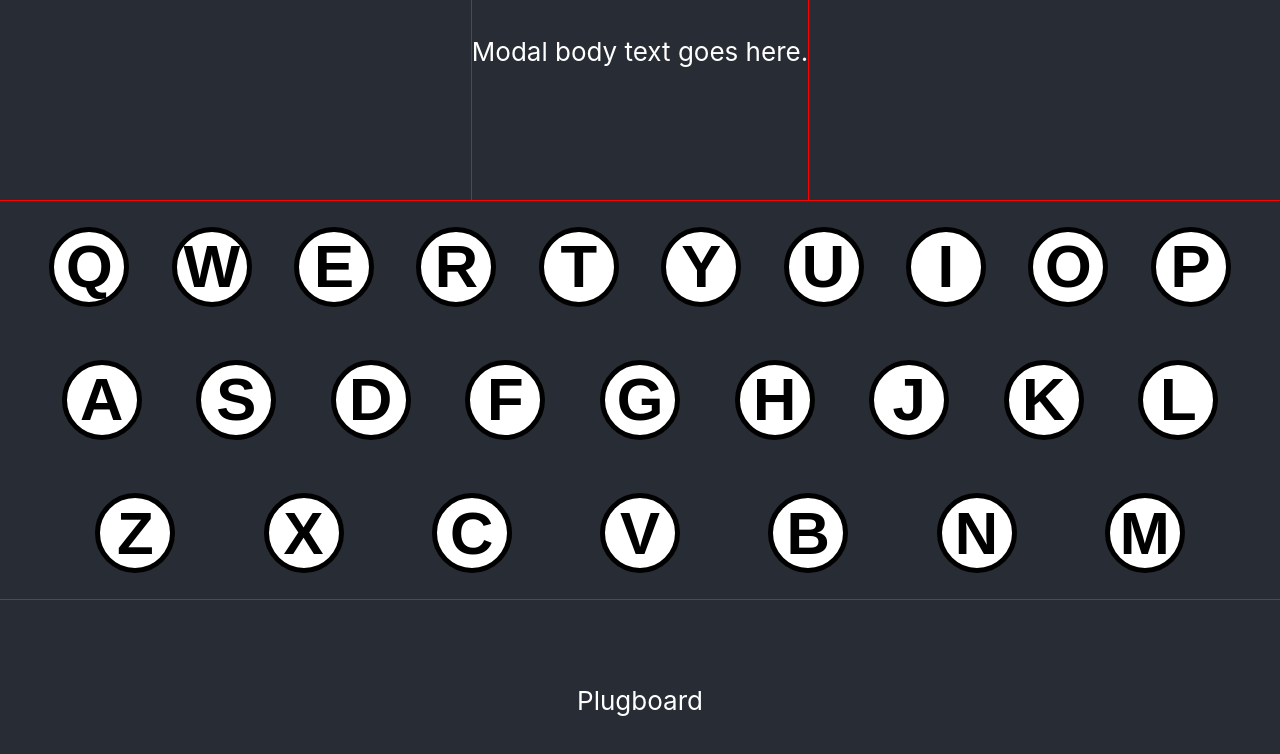
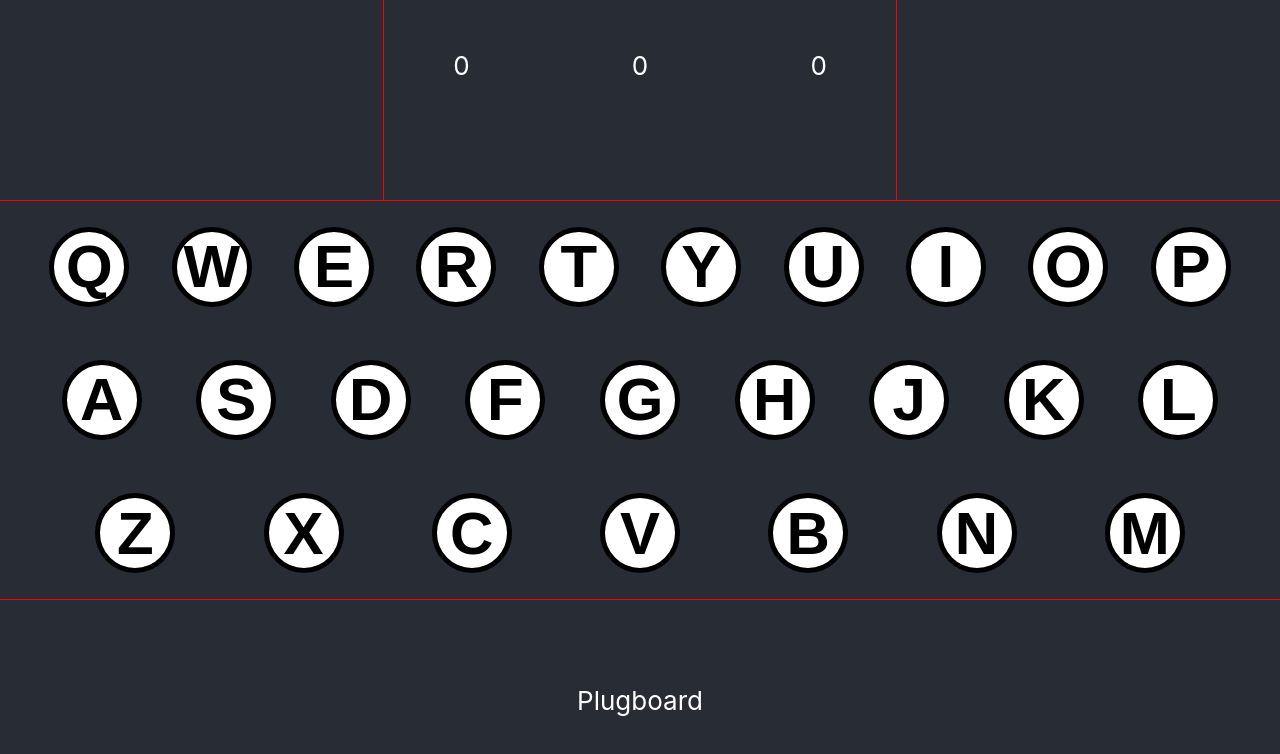
Before and after one commit to luishong07/Enigma-Replica, a React (Create React App) app: page / in a window 1280 px wide. Shown: the top 754 px of the page. Built offline with nearby package versions, Linux system fonts and the light colour scheme.

Commit message:
added style for showing rotor position horizontally

```diff
--- a/src/App.tsx
+++ b/src/App.tsx
@@ -8,7 +8,10 @@ const App:React.FC = () => {
 	const letters = /^[a-zA-Z]$/
 	const [input, setInput] = useState<string>("")
 	const [isKeyUp, setIsKeyUp] = useState<boolean>(false)
-	// const
+	const [rightPosition, setRightPosition] = useState<number>(0)
+	const [middlePosition, setMiddlePosition] = useState<number>(0)
+	const [leftPosition, setLeftPosition] = useState<number>(0)
+
 
 	const handler = (e: KeyboardEvent) => {
 		// console.log(e)
@@ -21,7 +24,7 @@ const App:React.FC = () => {
 			setInput(e.key.toUpperCase())
 		}
 	}
-	onkeyup = (e)=>{
+	onkeyup = (e)=>{//this is controlling the lit up styling for the keys
 		setIsKeyUp(true)
 		setInput("")
 	}
@@ -32,12 +35,12 @@ const App:React.FC = () => {
 		return () => window.removeEventListener("keydown", handler)
 	}, [input ])
 
-	onkeydown = ()=>{
-		if(!isKeyUp)
-		console.log('help')
-	}
+	// onkeydown = ()=>{//
+	// 	if(!isKeyUp)
+	// 	console.log('help')
+	// }
 
-	const encript = (e: KeyboardEvent)=>{
+	const encript = (e: KeyboardEvent)=>{//this runs only once regardless of key being continuosly being pressed
 		if(!e.repeat){
 			console.log('test')
 		}
@@ -45,7 +48,7 @@ const App:React.FC = () => {
 
 	return (
 		<div className="App">
-			<Rotors />
+			<Rotors leftPosition={leftPosition} middlePosition={middlePosition} rightPosition={rightPosition}/>
 			<Lampboard encryptedLetter={input} isKeyUp={isKeyUp}/>
 			<Plugboard />
 		</div>
--- a/src/Lampboard.css
+++ b/src/Lampboard.css
@@ -48,10 +48,18 @@
     list-style: none;
     display: flex;
     align-items: center;
-  }
-.space-evenly li {
-    background: #bada55;
+
 }
+.lamp-row{
+    justify-content: space-evenly;
+    padding: 0;
+    margin: 0;
+    list-style: none;
+    display: flex;
+    align-items: center;
+    height: calc(50vh / 3);
+}
+
 .flex-item {
     display: flex;
     align-items: center;
@@ -66,10 +74,9 @@
     font-weight: bold;
     font-size: 2em;
     border: solid black 5px;
-}
-.col{
     flex: none;
 }
+
 .lit{
     background: yellow;
 }
--- a/src/Lampboard.tsx
+++ b/src/Lampboard.tsx
@@ -22,21 +22,21 @@ const Lampboard: React.FC<Props> = ({ encryptedLetter, isKeyUp }: Props) => {
     return (
 
         <Container fluid className="base">
-            <Row className="flex-container space-evenly">
+            <Row className="lamp-row">
                 {
                     firstRow.map(e => {
                         return <Col className={`flex-item ${(encryptedLetter === e && !isKeyUp) ? 'lit' : ""}`} as={"span"} key={e}>{e}</Col>
                     })
                 }
             </Row>
-            <Row className="flex-container space-evenly">
+            <Row className="lamp-row">
                 {
                     secondRow.map(e => {
                         return <Col className={`flex-item ${(encryptedLetter === e && !isKeyUp) ? 'lit' : ""}`} as={"span"} key={e}>{e}</Col>
                     })
                 }
             </Row>
-            <Row className="flex-container space-evenly">
+            <Row className="lamp-row">
                 {
                     thirdRow.map(e => {
                         return <Col className={`flex-item ${(encryptedLetter === e && !isKeyUp) ? 'lit' : ""}`} as={"span"} key={e}>{e}</Col>
--- a/src/Rotors.css
+++ b/src/Rotors.css
@@ -2,16 +2,32 @@
     outline:  red solid 1px;
     background-color: #282c34;
     min-height: 25vh;
-    display: flex;
-    flex-direction: column;
+    /* display: flex; */
+    /* flex-direction: column; */
     /* align-items: center; */
-    justify-content: center;
+    /* justify-content: center; */
     font-size: calc(10px + 2vmin);
     color: white;
 }
 
 .positions{
+    display: flex;
+    flex-direction: column;
     padding: 2rem 0;
     height: 25vh;
+    width: 40vw;
     outline: red solid 1px;
 }
+.position-row{
+    justify-content: space-evenly;
+    list-style: none;
+    display: flex;
+    align-items: center;
+    height: calc(25vh / 3);
+}
+.position{
+
+    display: flex;
+    align-items: center;
+    justify-content: center;
+}
--- a/src/Rotors.tsx
+++ b/src/Rotors.tsx
@@ -3,22 +3,24 @@ import Container from 'react-bootstrap/Container';
 import Row from 'react-bootstrap/Row';
 import Col from 'react-bootstrap/Col';
 import Modal from 'react-bootstrap/Modal';
+interface Props {
+    leftPosition: number,
+    middlePosition: number,
+    rightPosition: number
+}
 
-
-const Rotors = () => {
+const Rotors: React.FC<Props> = ({ leftPosition, middlePosition, rightPosition }: Props) => {
 
 
     return (
         <Container fluid className="rotor-container">
-            <Modal.Dialog className="positions">
-
-
-                <Modal.Body>
-                    <p>Modal body text goes here.</p>
-                </Modal.Body>
-
-
-            </Modal.Dialog>
+            <Container  className="positions">
+                <Row className="position-row">
+                    <Col className="position">{leftPosition}</Col>
+                    <Col className="position">{middlePosition}</Col>
+                    <Col className="position">{rightPosition}</Col>
+                </Row>
+            </Container>
         </Container>
     )
 }
```
